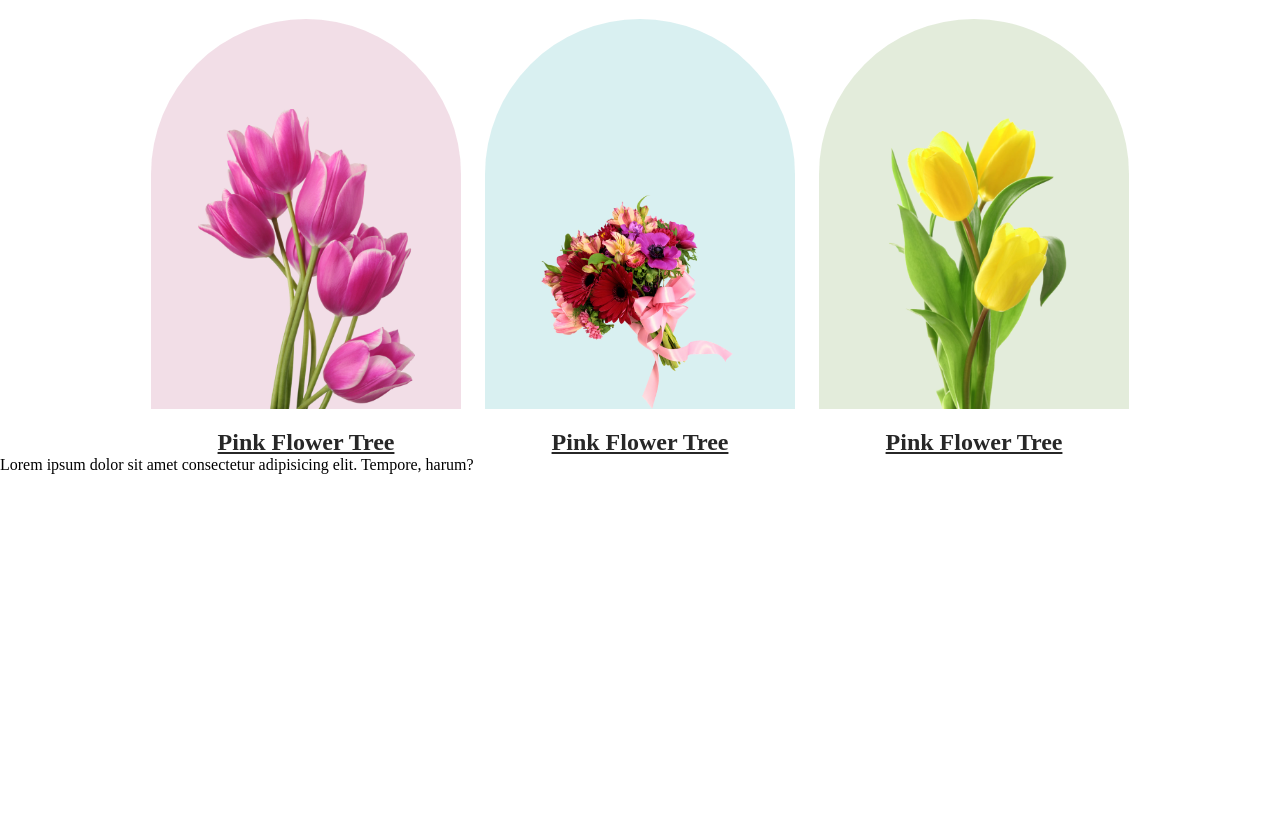
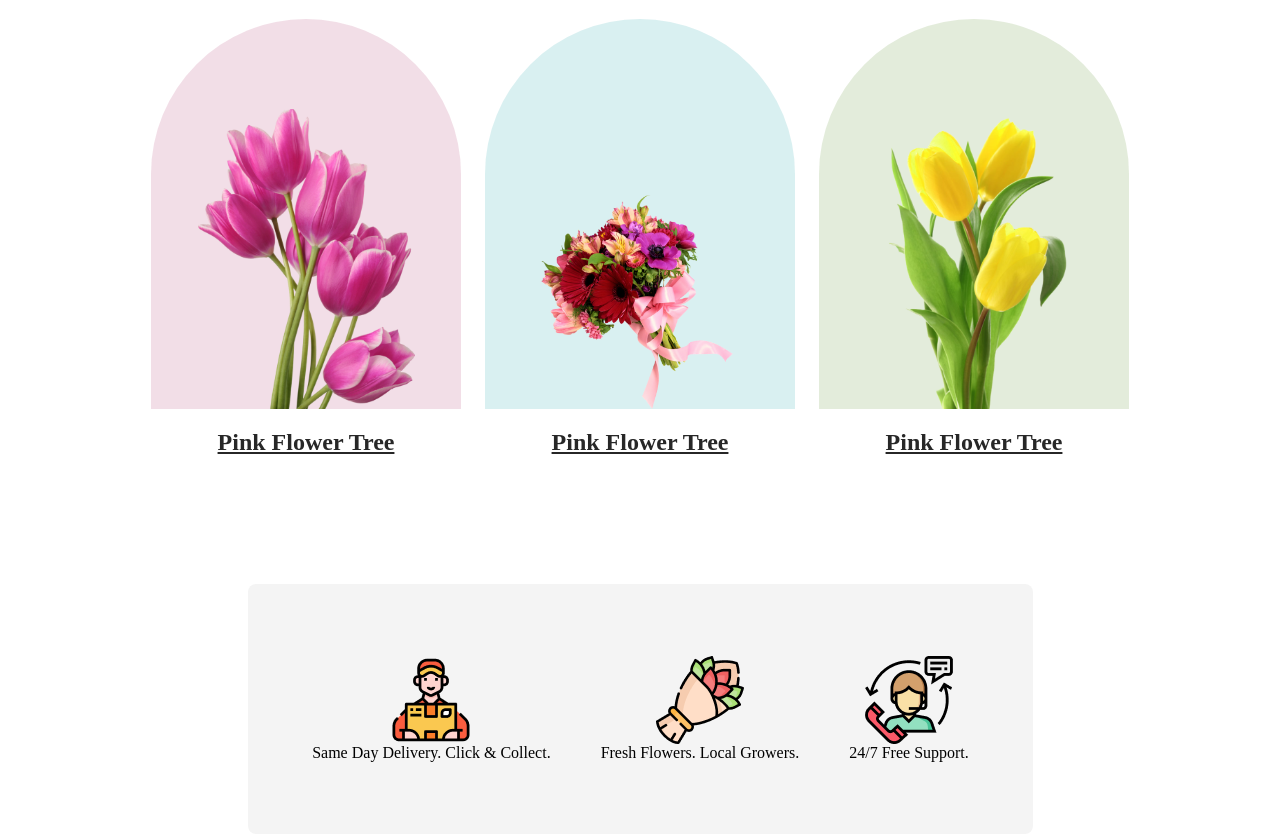
Before and after one commit to kawser2917/flower_shop, a plain HTML site: page index.html in a window 1280 px wide. Shown: the part 1065-1902 px from the top of the page. Before the commit the page ends 1539 px from the top, so only its background shows below. Drawn offline with Linux system fonts and the light colour scheme.

Commit message:
service section started

```diff
--- a/index.html
+++ b/index.html
@@ -45,7 +45,21 @@
         </div>
 
     </section>
+    <section class="services">
+        <div class="service">
+            <img class="service-img" src="Flower Asset/Group 57.png" alt="">
+            <p class="service-desc">Same Day Delivery. Click & Collect.</p>
+        </div>
+        <div class="service">
+            <img class="service-img" src="Flower Asset/Group 58.png" alt="">
+            <p class="service-desc">Fresh Flowers. Local Growers.</p>
+        </div>
+        <div class="service">
+            <img class="service-img" src="Flower Asset/Group 59.png" alt="">
+            <p class="service-desc">24/7 Free Support.</p>
+        </div>
+    </section>
 
-    <p>Lorem ipsum dolor sit amet consectetur adipisicing elit. Tempore, harum?</p>
+
 </body>
 </html>
--- a/style/style.css
+++ b/style/style.css
@@ -58,7 +58,8 @@
     line-height: 30px;
     margin-bottom: 30px;
 }
-.feature-plan{
+
+.feature-plan {
     display: flex;
     gap: 24px;
     justify-content: center;
@@ -75,6 +76,7 @@
     background-color: rgba(167, 33, 98, 0.15);
     background-position: bottom;
 }
+
 .feature-plan-design-2 {
     width: 310px;
     height: 390px;
@@ -86,6 +88,7 @@
     background-color: rgba(5, 151, 160, 0.15);
     background-position: bottom;
 }
+
 .feature-plan-design-3 {
     width: 310px;
     height: 390px;
@@ -105,3 +108,23 @@
     text-decoration-line: underline;
     margin-top: 20px;
 }
+
+/* Services section started */
+.services {
+    display: flex;
+    gap: 50px;
+    justify-content: center;
+    align-items: center;
+    border-radius: 8px;
+    background: rgba(39, 39, 39, 0.05);
+    margin: 128px 247px 128px 248px;
+    height: 250px;
+
+}
+.service-img{
+    width: 88px;
+    height: 88px;
+    display: block;
+    margin: 0 auto;
+
+}
```
